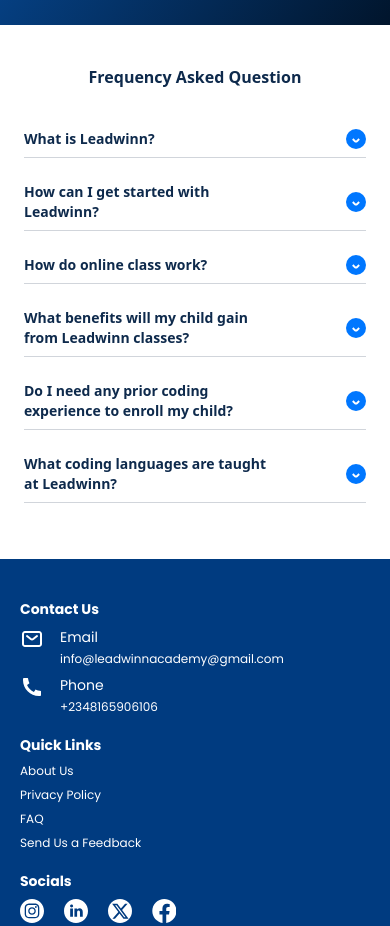
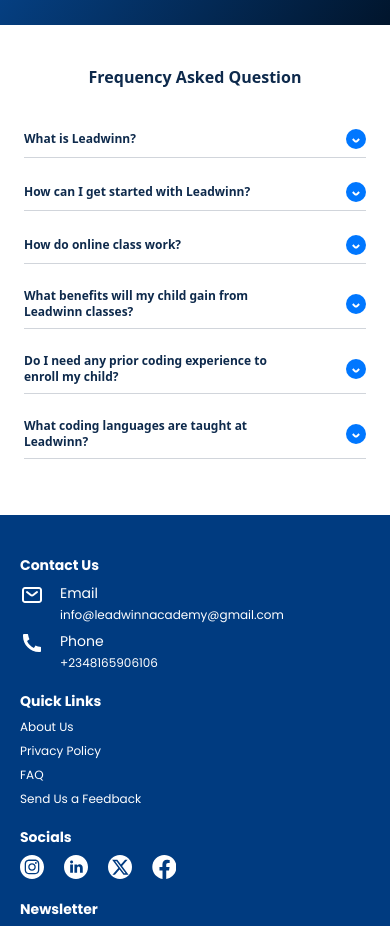
Before and after one commit to Adeleyeha-17/Leadwinn-Academy, a React (Vite) app: page / in a window 390 px wide. Shown: the part 1762-2688 px from the top of the page. Built offline with nearby package versions, Linux system fonts and the light colour scheme.

Commit message:
updated Faq

```diff
--- a/src/components/Faq/Faq.tsx
+++ b/src/components/Faq/Faq.tsx
@@ -43,7 +43,7 @@ export const Faq: React.FC = () => {
                   onClick={
                      () => toggleTab(index + 1)
                }>
-                  <h3 className='text-head-black w-3/4 sm:w-full text-sm md:text-base xl:text-xl font-bold focus:border-none'>{
+                  <h3 className='text-head-black w-3/4 sm:w-full text-xs md:text-base xl:text-xl font-bold focus:border-none'>{
                      `${data.title}?`
                   }</h3>
                   <span className="w-1/4 flex items-end justify-end">{
```
